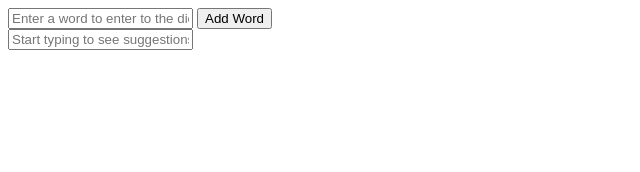
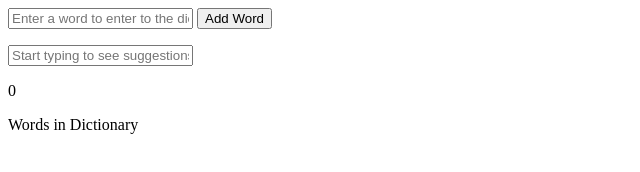
Before and after one commit to DanielChernov99/AutoComplete-Trie-Project, a website: page src/UI/index.html in a window 1280 px wide. Shown: the whole page, without its empty margins (0-640 px from the left). Drawn offline with Linux system fonts and the light colour scheme.

Commit message:
feat: enhance UI structure by adding result display and word count sections

```diff
--- a/src/UI/index.html
+++ b/src/UI/index.html
@@ -11,8 +11,16 @@
             <input id="addInput" type="text" placeholder="Enter a word to enter to the dictionary">
             <button id="addButton" type="button">Add Word</button>
         </div>
+        <!-- will have two classes one for error and one for succsess -->
+        <div class="add-result-row">
+            <p id="addResultText"></p>
+        </div>
         <div class="search-row">
             <input type="text" placeholder="Start typing to see suggestions">
+        </div>
+        <div class="count-row">
+            <p id="countNumber">0</p>
+            <p>Words in Dictionary</p>
         </div>
     </div>
 </body>
```
